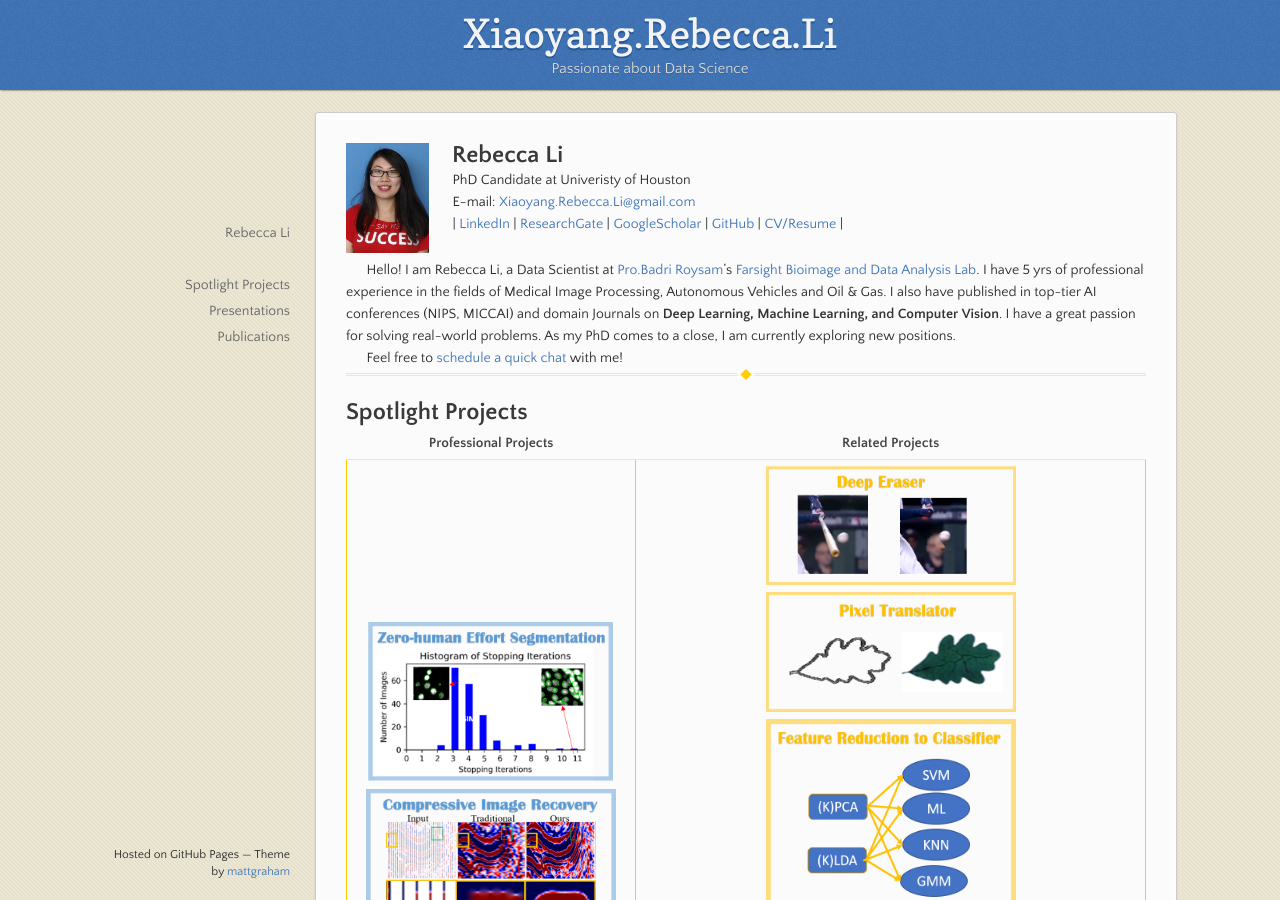
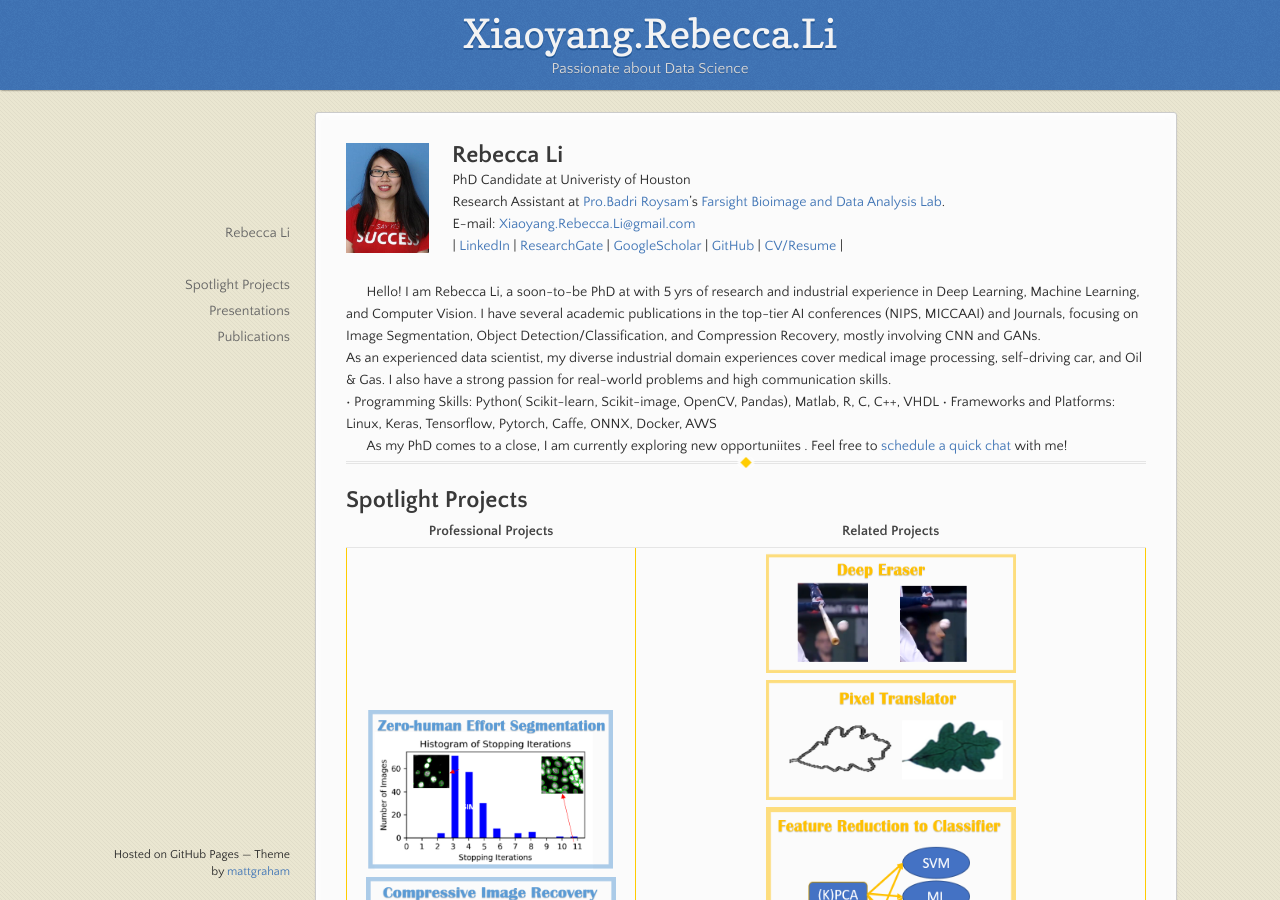
Before and after one commit to Xiaoyang-Rebecca/xiaoyang-rebecca.github.io, a Jekyll site: the page built from index.md, in a window 1280 px wide and 900 px high. Built offline with Jekyll 4.4.1, drawn with Linux system fonts in a browser that asks for light colours; our own code applies the rules of GitHub Pages for plain Markdown files.

Commit message:
Update index.md

```diff
--- a/index.md
+++ b/index.md
@@ -3,17 +3,21 @@
 ## &nbsp;&nbsp;&nbsp;&nbsp;Rebecca Li
 &nbsp;&nbsp;&nbsp;&nbsp;&nbsp;&nbsp; PhD Candidate at Univeristy of Houston
 
+&nbsp;&nbsp;&nbsp;&nbsp;&nbsp;&nbsp; Research Assistant at [Pro.Badri Roysam](http://www.ee.uh.edu/faculty/roysam)'s [Farsight Bioimage and Data Analysis Lab](https://github.com/RoysamLab).
+
 &nbsp;&nbsp;&nbsp;&nbsp;&nbsp;&nbsp;  E-mail:   [ Xiaoyang.Rebecca.Li@gmail.com](Xiaoyang.Rebecca.Li@gmail.com)
-
-
-
 
 &nbsp;&nbsp;&nbsp;&nbsp;&nbsp;&nbsp;  \| [LinkedIn](https://www.linkedin.com/in/xiaoyang-rebecca-li/?locale=en_US)  \|  [ ResearchGate](http://researchgate.net/profile/Xiaoyang_Li14) \| [GoogleScholar](https://scholar.google.com/citations?user=k7iInwsAAAAJ&hl=en&authuser=1) \|   [ GitHub](http://github.com/Xiaoyang-Rebecca )  \|  [ CV/Resume](https://drive.google.com/file/d/1GApBS2kuk6vfx0mnKjPG59URymvI3xze/view) \|
 
 ###  &nbsp;
-&nbsp;&nbsp;&nbsp;&nbsp;&nbsp;&nbsp;Hello! I am Rebecca Li, a Data Scientist at  [Pro.Badri Roysam](http://www.ee.uh.edu/faculty/roysam)'s [Farsight Bioimage and Data Analysis Lab](https://github.com/RoysamLab). I have 5 yrs of professional experience in the fields of Medical Image Processing, Autonomous Vehicles and Oil & Gas. I also have published in top-tier AI conferences (NIPS, MICCAI) and domain Journals on **Deep Learning, Machine Learning, and Computer Vision**. I have a great passion for solving real-world problems. As my PhD comes to a close, I am currently exploring new positions.
+&nbsp;&nbsp;&nbsp;&nbsp;&nbsp;&nbsp;Hello! I am Rebecca Li, a soon-to-be PhD at with 5 yrs of research and industrial experience in Deep Learning, Machine Learning, and Computer Vision. I have several academic publications in the top-tier AI conferences (NIPS, MICCAAI) and Journals, focusing on Image Segmentation, Object Detection/Classification, and Compression Recovery, mostly involving CNN and GANs.
 
-&nbsp;&nbsp;&nbsp;&nbsp;&nbsp;&nbsp;Feel free to [schedule a quick chat](https://support.zoom.us/hc/en-us/articles/201362413-Scheduling-meetings) with me!
+As an experienced data scientist, my diverse industrial domain experiences cover medical image processing, self-driving car, and Oil & Gas. I also have a strong passion for real-world problems and high communication skills.
+
+• Programming Skills: Python( Scikit-learn, Scikit-image, OpenCV, Pandas), Matlab, R, C, C++, VHDL
+• Frameworks and Platforms: Linux, Keras, Tensorflow, Pytorch, Caffe, ONNX, Docker, AWS
+
+&nbsp;&nbsp;&nbsp;&nbsp;&nbsp;&nbsp;As my PhD comes to a close, I am currently exploring new opportuniites . Feel free to [schedule a quick chat](https://support.zoom.us/hc/en-us/articles/201362413-Scheduling-meetings) with me!
 
 --------------
 ## Spotlight Projects
```
